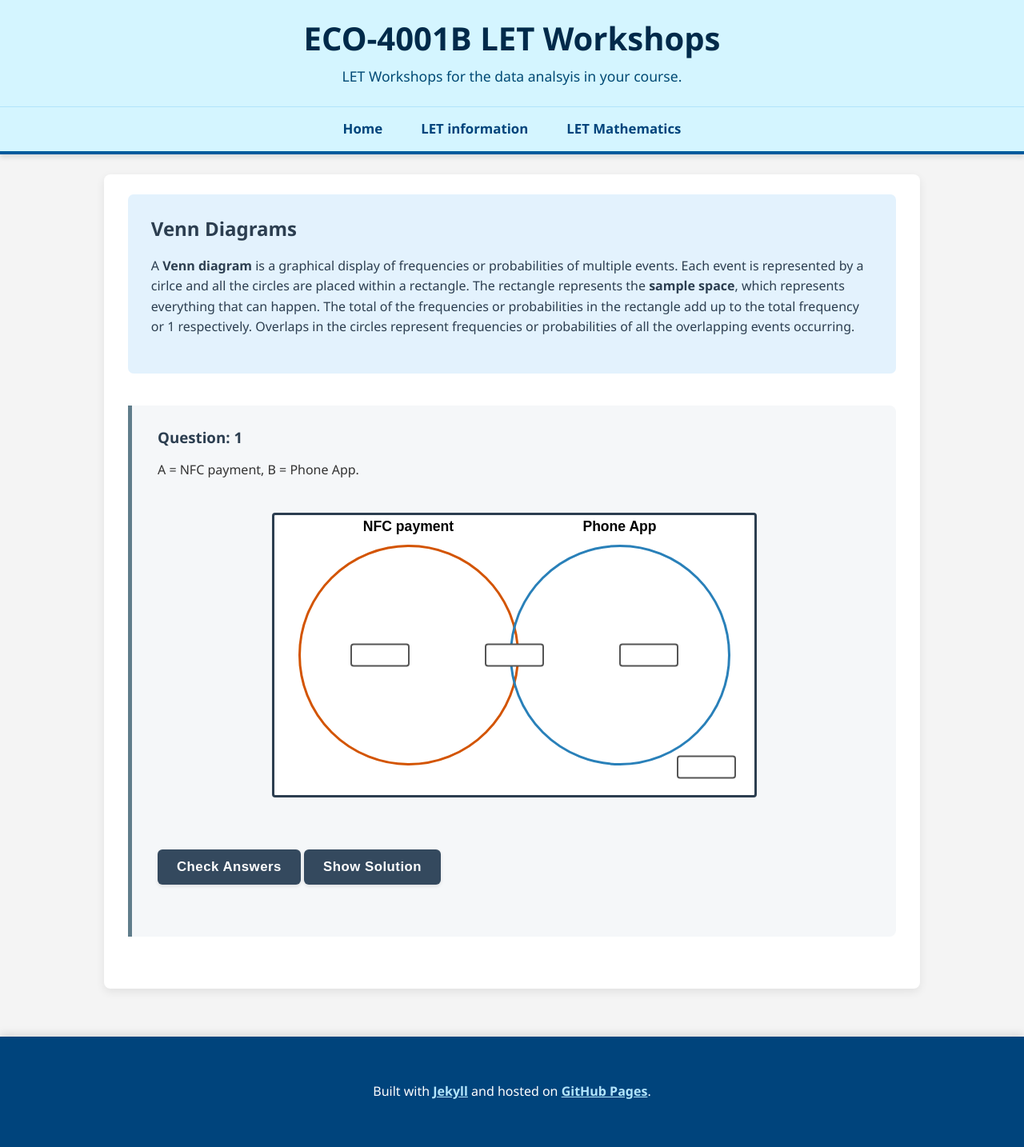
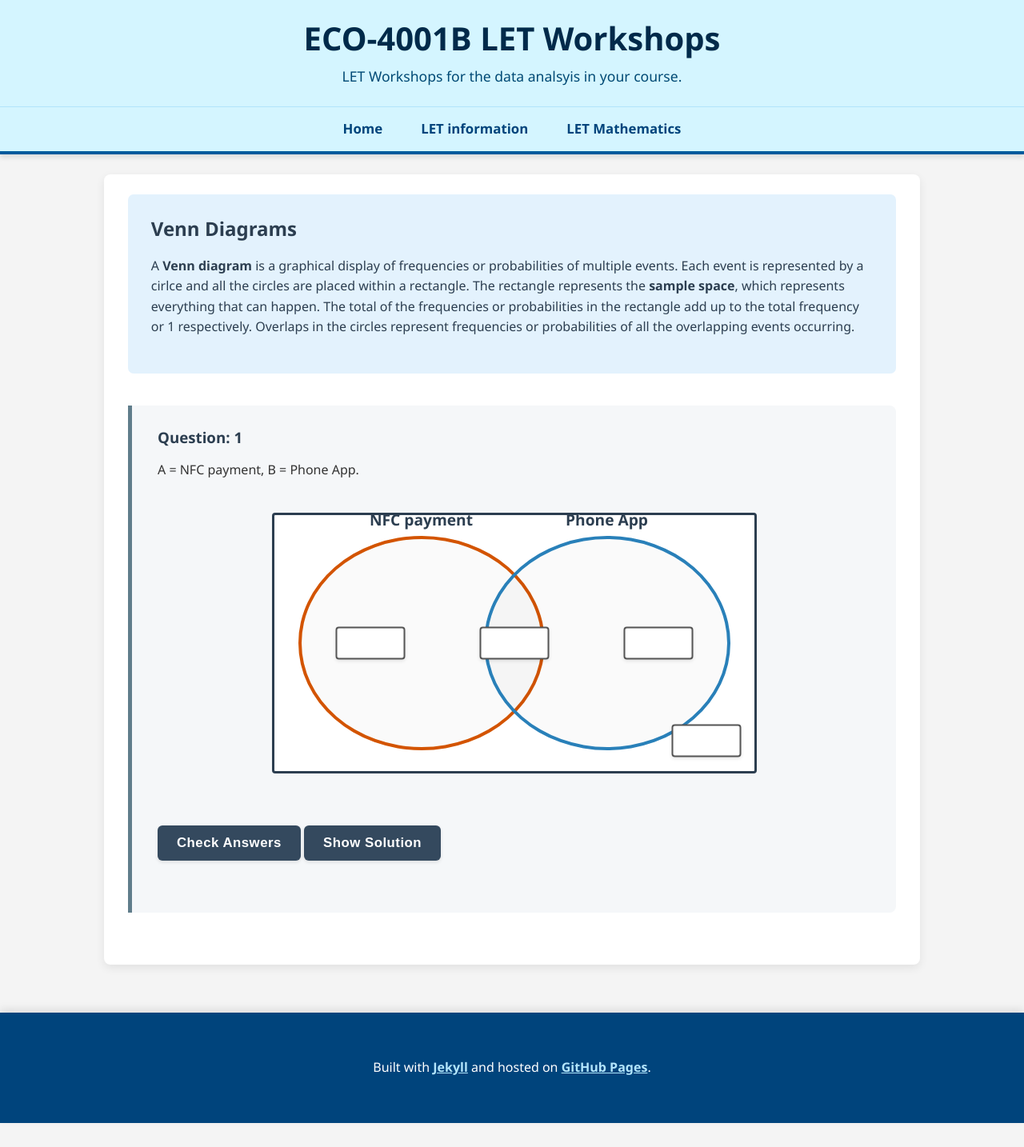
Before and after one commit to probe973/eco-4001b, a Jekyll site: the page built from probability/03-venn.md, in a window 1280 px wide. Shown: the whole page at 80% size. Built offline with Jekyll 4.4.1, drawn with Linux system fonts in a browser that asks for light colours; after the commit the page ends 1404 px from its top, so only the background shows below that.

Commit message:
Refactor Venn diagram styles for improved layout

```diff
--- a/assets/css/style.css
+++ b/assets/css/style.css
@@ -461,34 +461,34 @@ input[type=number] {
     background-color: #ffe6e6;
 }
 
-/* --- VENN DIAGRAM STYLES (Fixed Alignment) --- */
+/* --- VENN DIAGRAM STYLES (Strict Alignment) --- */
 
 .venn-wrapper {
     position: relative;
     width: 100%;
     max-width: 600px;
-    height: 350px;
+    height: 320px; /* Reduced height slightly to keep it tight */
     margin: 40px auto;
+    background-color: #fff;
+    /* Outer "Universe" Box border */
     border: 3px solid #2c3e50;
-    background-color: #fff;
     border-radius: 4px;
-    font-family: sans-serif;
+    font-family: 'Segoe UI', Tahoma, Geneva, Verdana, sans-serif;
 }
 
-/* Circles - Made wider (45% of container) to ensure inputs fit */
+/* THE CIRCLES */
 .venn-circle {
     position: absolute;
-    width: 45%;
-    padding-bottom: 45%; /* Creates a responsive circle based on width */
-    height: 0;           /* Height handled by padding-bottom */
+    width: 50%; /* Strictly 50% width */
+    height: 260px; /* Fixed height relative to container */
     border-radius: 50%;
-    border: 3px solid #2c3e50;
+    border: 4px solid; /* Thicker borders for visibility */
     top: 50%;
     transform: translateY(-50%);
-    pointer-events: none;
+    background-color: rgba(0, 0, 0, 0.02); /* Slight tint to show area */
+    pointer-events: none; /* Click through to inputs */
 }
 
-/* Positioned close to edges to leave room for the "Only" inputs */
 .venn-left {
     left: 5%;
     border-color: #d35400; /* Orange */
@@ -499,77 +499,88 @@ input[type=number] {
     border-color: #2980b9; /* Blue */
 }
 
-/* Labels */
+/* LABELS */
 .venn-label {
     position: absolute;
     top: -40px;
-    width: 200%; /* Wide to prevent wrapping */
-    left: -50%;  /* Center relative to the circle */
+    width: 100%;
     text-align: center;
     font-weight: bold;
-    font-size: 1.1em;
-    color: #000;
+    font-size: 1.2em;
+    color: #2c3e50;
+    text-shadow: 1px 1px 0 #fff; /* Readability over lines */
 }
 
-/* Input Zones */
+/* INPUT ZONES - Absolute Positioning on the 25/50/75 grid */
 .venn-zone {
     position: absolute;
     top: 50%;
     transform: translate(-50%, -50%);
-    width: 80px;
-    text-align: center;
     z-index: 20;
+    display: flex;
+    justify-content: center;
+    align-items: center;
 }
 
-/*
-   POSITIONING FIX:
-   Left Input: 22% (Inside the left moon)
-   Right Input: 78% (Inside the right moon)
-   Intersect: 50% (Dead center)
-*/
-.zone-a-only { left: 22%; }
-.zone-b-only { left: 78%; }
-.zone-intersect { left: 50%; }
+.zone-a-only { left: 20%; }   /* Center of the left moon */
+.zone-b-only { left: 80%; }   /* Center of the right moon */
+.zone-intersect { left: 50%; } /* Dead center */
 
 .zone-outside {
-    top: 90%;
+    top: 88%;
     left: 90%;
     width: auto;
 }
 
+/* INPUT STYLING */
 .venn-zone input {
-    width: 60px; /* Slightly smaller to fit */
-    padding: 5px;
+    width: 75px;
+    padding: 8px 4px;
     text-align: center;
     font-weight: bold;
+    font-size: 1.1em;
     border: 2px solid #555;
     border-radius: 4px;
     background-color: #fff;
-    pointer-events: auto;
+    pointer-events: auto; /* Ensure clickable */
+    box-shadow: 0 2px 4px rgba(0,0,0,0.1);
 }
 
-/* --- VALIDATION COLORS (High Contrast) --- */
+/* ACCESSIBILITY & VALIDATION COLORS */
 .venn-zone input.input-correct {
-    border: 3px solid #006400 !important;
+    border: 3px solid #006400 !important; /* Dark Green */
     background-color: #e8f5e9 !important;
 }
 
 .venn-zone input.input-incorrect {
-    border: 3px solid #8b0000 !important;
+    border: 3px solid #8b0000 !important; /* Dark Red */
     background-color: #fbe9e7 !important;
 }
 
+/* Static Text Values (when answer is given) */
 .venn-value {
-    font-size: 1.2em;
+    font-size: 1.3em;
     font-weight: bold;
-    background-color: rgba(255,255,255,0.9);
-    padding: 2px 5px;
-    border-radius: 3px;
+    color: #333;
+    background-color: rgba(255,255,255,0.95);
+    padding: 4px 8px;
+    border-radius: 4px;
+    border: 1px solid #ddd;
 }
 
-/* Mobile Adjustments */
+/* Mobile Responsiveness */
 @media (max-width: 500px) {
-    .venn-wrapper { height: 280px; }
-    /* On small screens, shrink inputs slightly */
-    .venn-zone input { width: 50px; font-size: 0.9em; }
+    .venn-wrapper { height: 250px; }
+    .venn-circle { height: 180px; width: 55%; } /* Slightly larger circles on mobile */
+    .venn-left { left: 0; }
+    .venn-right { right: 0; }
+
+    .zone-a-only { left: 18%; }
+    .zone-b-only { left: 82%; }
+
+    .venn-zone input {
+        width: 50px;
+        font-size: 0.9em;
+        padding: 4px;
+    }
 }
```
